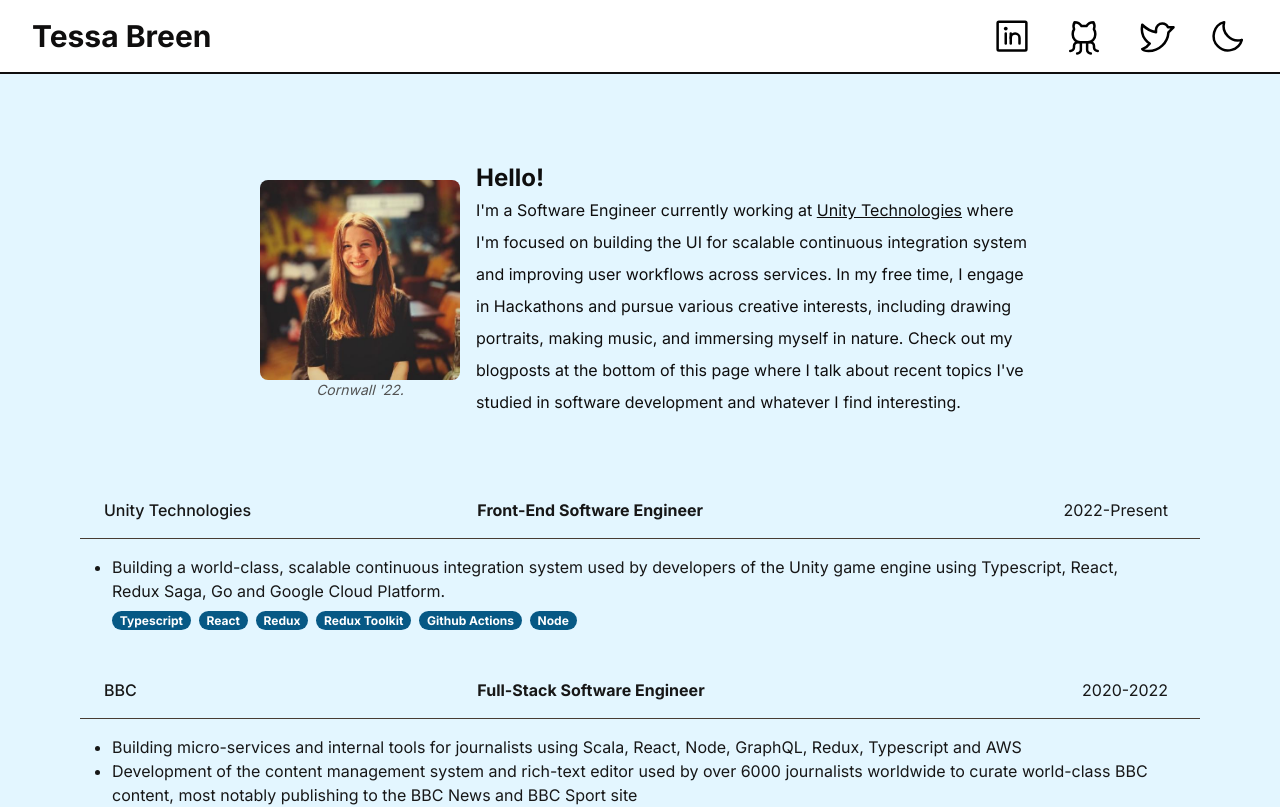
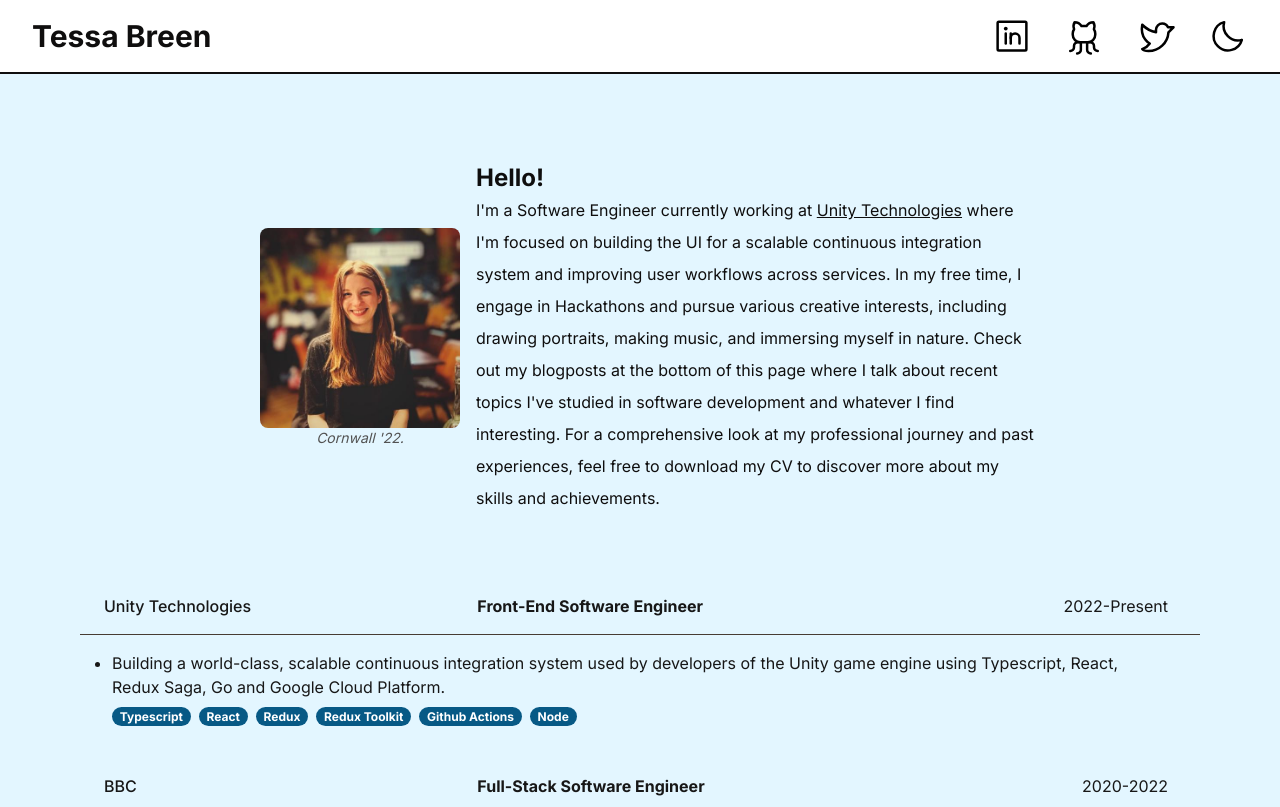
Before and after one commit to Mynameistessa/my-website, a Next.js app: page / in a window 1280 px wide. Shown: the top 807 px of the page. Built offline with nearby package versions, Linux system fonts and the light colour scheme.

Commit message:
Edit intro text

```diff
--- a/components/Intro.tsx
+++ b/components/Intro.tsx
@@ -29,9 +29,10 @@
             Unity Technologies
           </u>
         </a>
-        {' '} where I&apos;m focused on building the UI for scalable continuous integration system and improving user workflows across services.
+        {' '} where I&apos;m focused on building the UI for a scalable continuous integration system and improving user workflows across services.
         In my free time, I engage in Hackathons and pursue various creative interests, including drawing portraits, making music, and immersing myself in nature.
         Check out my blogposts at the bottom of this page where I talk about recent topics I&apos;ve studied in software development and whatever I find interesting.
+        For a comprehensive look at my professional journey and past experiences, feel free to download my CV to discover more about my skills and achievements.
       </p>
         {/* <a target="_blank" rel="noreferrer" href="https://www.goodreads.com/tessabreen" className="w-fit group transition-all duration-300 ease-in-out flex items-center">
           <u className='bg-left-bottom bg-gradient-to-r dark:from-white dark:to-white from-warm-yellow to-warm-yellow bg-[length:0%_2px] bg-no-repeat group-hover:bg-[length:100%_2px] transition-all duration-500 ease-out'>
```
